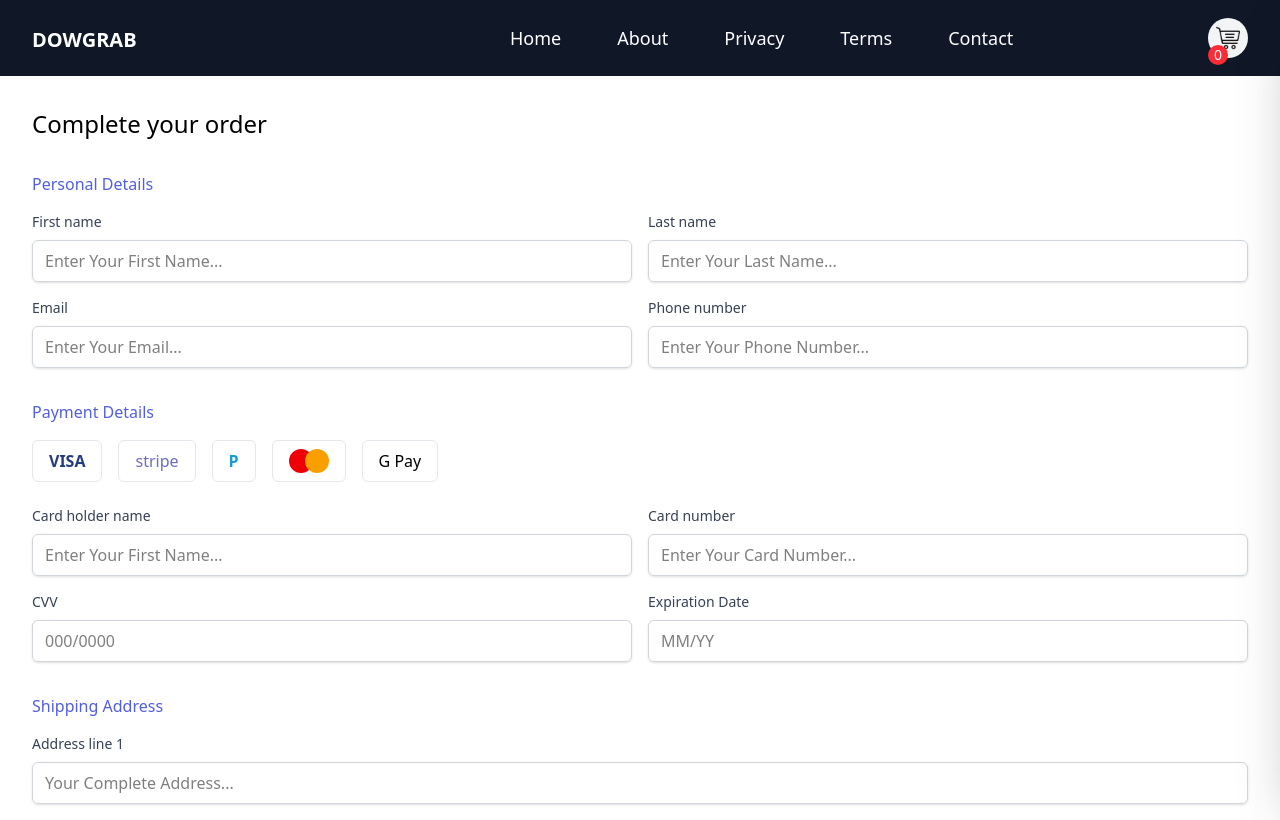
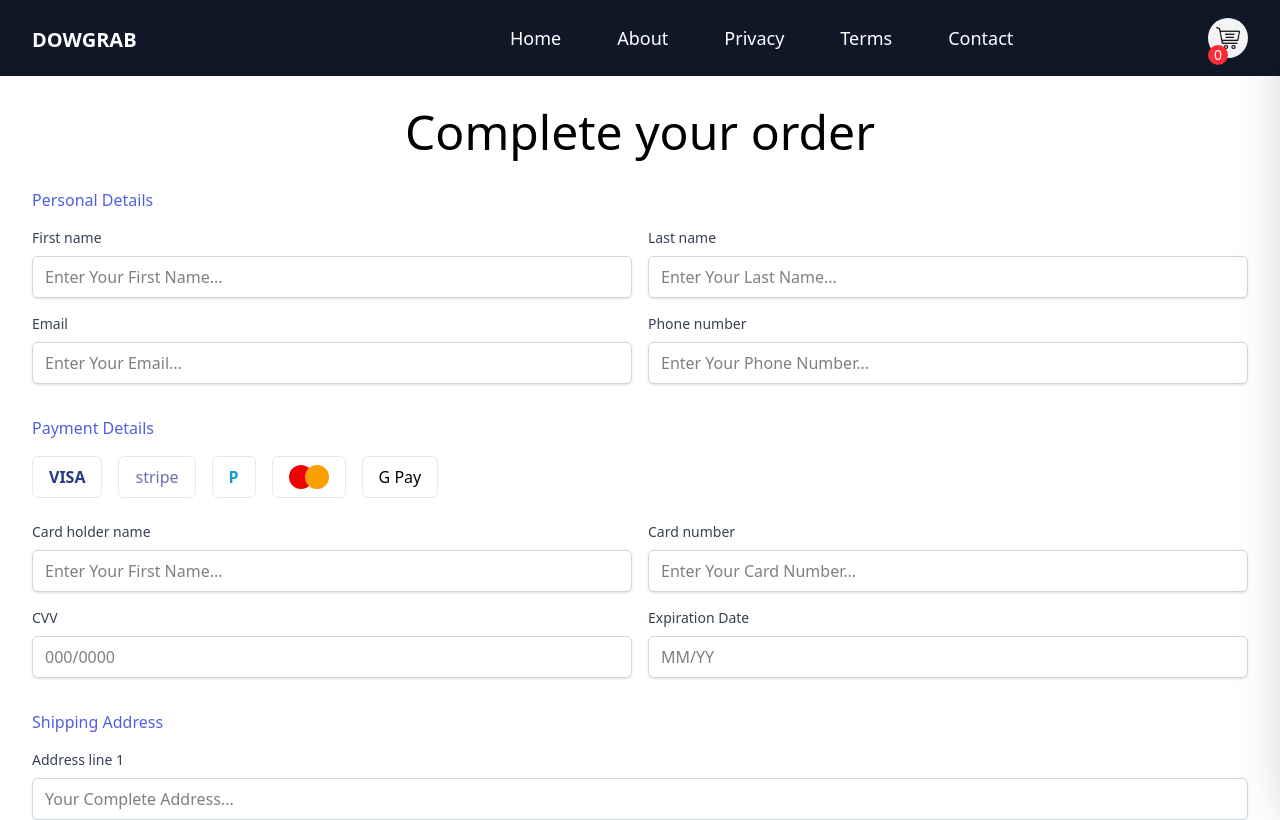
Before and after one commit to DeepakMehra53/DOWGRAB, a React (Vite) app: page /checkout in a window 1280 px wide. Shown: the top 820 px of the page. Built offline with nearby package versions, Linux system fonts and the light colour scheme.

Commit message:
Writing Contactpage

```diff
--- a/src/App.jsx
+++ b/src/App.jsx
@@ -8,6 +8,7 @@ import { Privacy } from './pages/privacy'
 import { Term } from './pages/Term'
 import { CheckOut } from './pages/CheckOut'
 import { ThankYou } from './pages/ThankYou'
+import { Contact } from './pages/Contact'
 function App() {
  return (
    <BrowserRouter>
@@ -19,6 +20,7 @@ function App() {
          <Route path="/terms" element={<Term />} />
          <Route path="/checkout" element={<CheckOut/>} />
          <Route path="/thankyou" element={<ThankYou/>} />
+         <Route path="/contact" element={<Contact/>} />
        </Route>
      </Routes>
    </BrowserRouter>
--- a/src/pages/CheckOut.jsx
+++ b/src/pages/CheckOut.jsx
@@ -13,7 +13,7 @@ export const CheckOut = () => {
   return (
     <>
       <div className="flex-1 bg-white p-8">
-        <h1 className="text-2xl font-medium mb-8">Complete your order</h1>
+        <h1 className="text-5xl text-center font-medium mb-8">Complete your order</h1>
 
         <div className="space-y-8">
           {/* Personal Details */}
--- /dev/null
+++ b/src/pages/Contact.jsx
@@ -0,0 +1,13 @@
+import React from 'react'
+
+export const Contact = () => {
+  return (
+    <div className='flex justify-center mt-20'>
+
+        <h1 className='font-bold text-5xl'>Contact</h1>
+        <div>
+
+        </div>
+    </div>
+  )
+}
```
